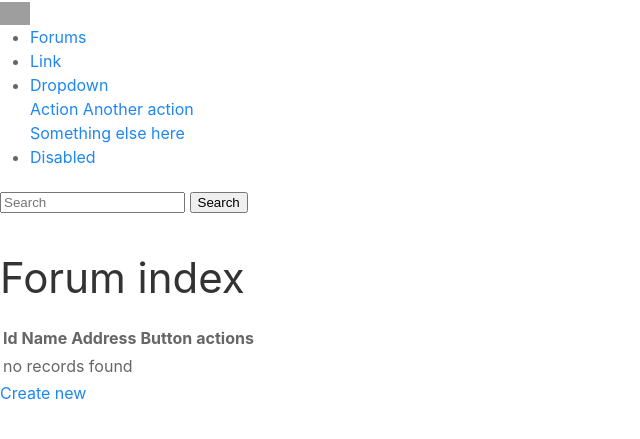
After one commit to Niagaraa/RPG, a Symfony app: template templates/forum/index.html.twig in a window 1280 px wide. The commit adds this page. Shown: the top 439 px of the page, without its empty margins (0-640 px from the left). Run offline with Twig, Linux system fonts and the light colour scheme; the template is opened without the code that fills it, so the values that code supplies are empty; some libraries are stand-ins or nearby versions; grey boxes are pictures that could not be loaded.

Commit message:
edit forum

```diff
--- a/assets/css/app.scss
+++ b/assets/css/app.scss
@@ -22,3 +22,7 @@ h1 {
     font-family: $title-font;
     padding: 2rem 0;
 }
+
+.uk-icon {
+    display: flex;
+}
--- /dev/null
+++ b/templates/forum/index.html.twig
@@ -0,0 +1,40 @@
+{% extends 'base.html.twig' %}
+
+{% block title %}Forum index{% endblock %}
+
+{% block body %}
+    <h1>Forum index</h1>
+
+    <table class="table">
+        <thead>
+            <tr>
+                <th>Id</th>
+                <th>Name</th>
+                <th>Address</th>
+                <th>Button</th>
+                <th>actions</th>
+            </tr>
+        </thead>
+        <tbody>
+        {% for forum in forums %}
+            <tr>
+                <td>{{ forum.id }}</td>
+                <td>{{ forum.name }}</td>
+                <td>{{ forum.address }}</td>
+                <td>{{ forum.button }}</td>
+                <td>
+                    <a href="{{ path('forum_show', {'id': forum.id}) }}">show</a>
+                    <a href="{{ path('forum_edit', {'id': forum.id}) }}" class="btn btn-primary"><span uk-icon="pencil"></span></a>
+                    {{ include('forum/_delete_form.html.twig') }}
+                </td>
+            </tr>
+        {% else %}
+            <tr>
+                <td colspan="5">no records found</td>
+            </tr>
+        {% endfor %}
+        </tbody>
+    </table>
+
+    <a href="{{ path('forum_new') }}">Create new</a>
+{% endblock %}
```
Also changed, not shown: assets/css/_form.scss (+5 -2 lines), templates/forum/edit.html.twig (added, +22 -0 lines).
